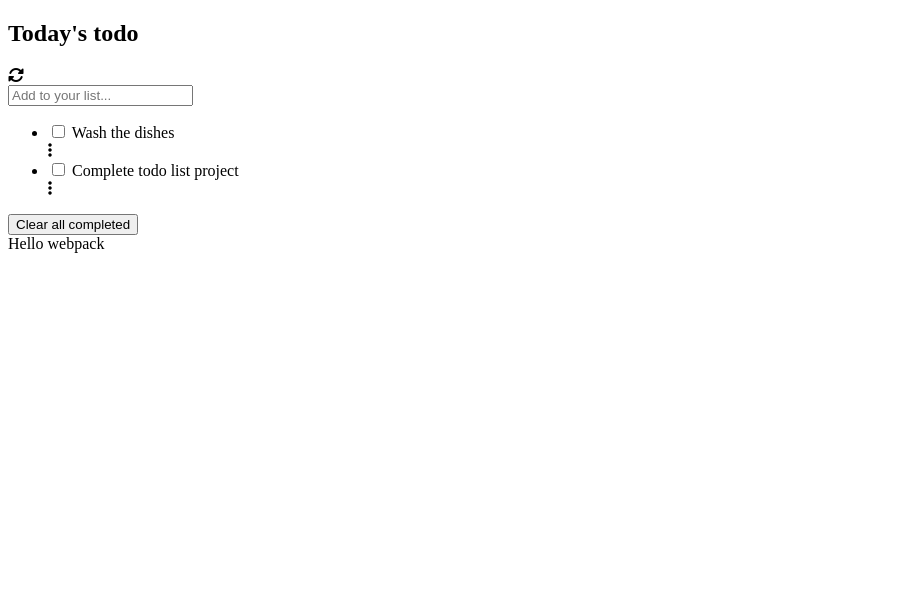
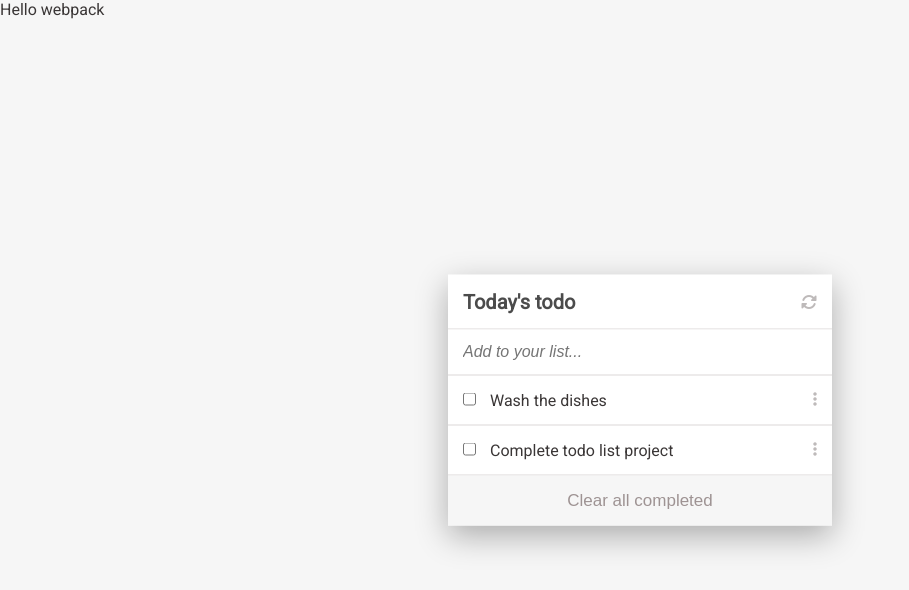
Before and after one commit to Chike1990/TodoList, a website: page src/index.html in a window 1280 px wide. Shown: the whole page, without its empty margins (0-909 px from the left). Drawn offline with Linux system fonts and the light colour scheme; files that its build step writes are made by us from their sources; files whose address does not match are found by name.

Commit message:
Styled the ToDo List

```diff
--- a/package.json
+++ b/package.json
@@ -19,6 +19,8 @@
   },
   "homepage": "https://github.com/Chike1990/TodoList#readme",
   "devDependencies": {
+    "css-loader": "^6.0.0",
+    "style-loader": "^3.1.0",
     "webpack": "^5.44.0",
     "webpack-cli": "^4.7.2"
   },
--- /dev/null
+++ b/src/style.css
@@ -0,0 +1,85 @@
+*,
+*::after,
+*::before {
+  padding: 0;
+  margin: 0;
+}
+
+body,
+html {
+  font-family: Roboto, sans-serif;
+  background-color: #f6f6f6;
+  color: #3a3636;
+}
+
+i {
+  color: #bebaba;
+}
+
+.container {
+  position: fixed;
+  top: 50%;
+  left: 50%;
+  transform: translate(-50%, -50%);
+  background-color: #fff;
+  box-shadow: 0 10px 30px rgba(0, 0, 0, 0.3);
+  width: 30%;
+}
+
+.header {
+  display: flex;
+  justify-content: space-between;
+  align-items: center;
+  padding: 15px;
+  border-bottom: 1px solid #dbd8d8;
+}
+
+.title {
+  font-size: 20px;
+  color: #4b4b4b;
+}
+
+.todo-input {
+  outline: none;
+  border: none;
+  padding: 15px 0 15px 15px;
+  border-bottom: 1px solid #dbd8d8;
+  width: 96%;
+}
+
+.todo-input::placeholder {
+  font-style: italic;
+  font-size: 16px;
+}
+
+.todo {
+  list-style: none;
+}
+
+.todo__list-item {
+  display: flex;
+  justify-content: space-between;
+  border-bottom: 1px solid #dbd8d8;
+  padding: 15px;
+}
+
+.todo__list-input {
+  margin-right: 10px;
+  cursor: pointer;
+}
+label {
+  cursor: pointer;
+}
+
+.button {
+  text-align: center;
+  border: 0;
+  outline: 0;
+  width: 100%;
+  background-color: #f6f6f6;
+  display: block;
+  height: 50px;
+  color: #9e9393;
+  font-size: 17px;
+  cursor: pointer;
+}
```
Also changed, not shown: dist/index.html, 1 other file.
